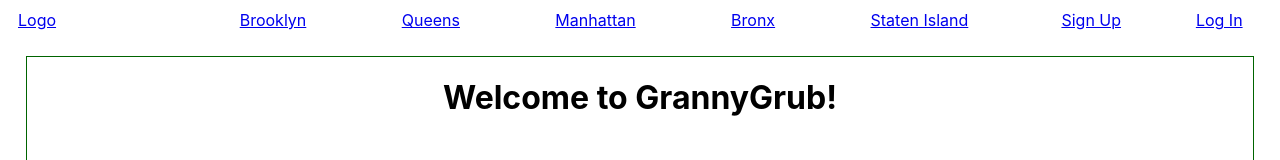
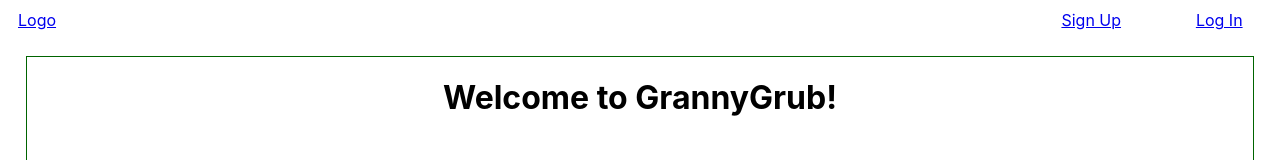
Before and after one commit to jmezalon/GrannyGrub, a React (Create React App) app in the folder frontend/: page / in a window 1280 px wide. Shown: the top 160 px of the page. Built offline with nearby package versions, Linux system fonts and the light colour scheme; grey boxes are pictures that could not be loaded.

Commit message:
optional navbar

```diff
--- a/frontend/public/stylesheets/Navbar.css
+++ b/frontend/public/stylesheets/Navbar.css
@@ -21,3 +21,7 @@
   display: flex;
   justify-content: space-around;
 }
+
+.links-in-middle-null {
+  display: none;
+}
--- a/frontend/src/Components/Navbar/Navbar.js
+++ b/frontend/src/Components/Navbar/Navbar.js
@@ -1,5 +1,5 @@
 import React, { Component } from "react";
-import { NavLink } from "react-router-dom";
+import { NavLink, withRouter } from "react-router-dom";
 
 class Navbar extends Component {
   render() {
@@ -10,8 +10,15 @@ class Navbar extends Component {
             <NavLink to="/">Logo</NavLink>{" "}
           </div>
         </nav>
+
         <nav>
-          <div className="links-in-middle">
+          <div
+            className={
+              this.props.location.pathname !== "/"
+                ? "links-in-middle"
+                : "links-in-middle-null"
+            }
+          >
             <NavLink to="/brooklyn">Brooklyn</NavLink>{" "}
             <NavLink to="/queens">Queens</NavLink>{" "}
             <NavLink to="/manhattan">Manhattan</NavLink>{" "}
@@ -19,6 +26,7 @@ class Navbar extends Component {
             <NavLink to="/statenisland">Staten Island</NavLink>{" "}
           </div>
         </nav>
+
         <nav>
           <div className="auth-div">
             <NavLink to="/auth/signup">Sign Up</NavLink>{" "}
@@ -30,4 +38,4 @@ class Navbar extends Component {
   }
 }
 
-export default Navbar;
+export default withRouter(Navbar);
```
Also changed, not shown: 1 other file (tests, documents, lock files or other folders).
